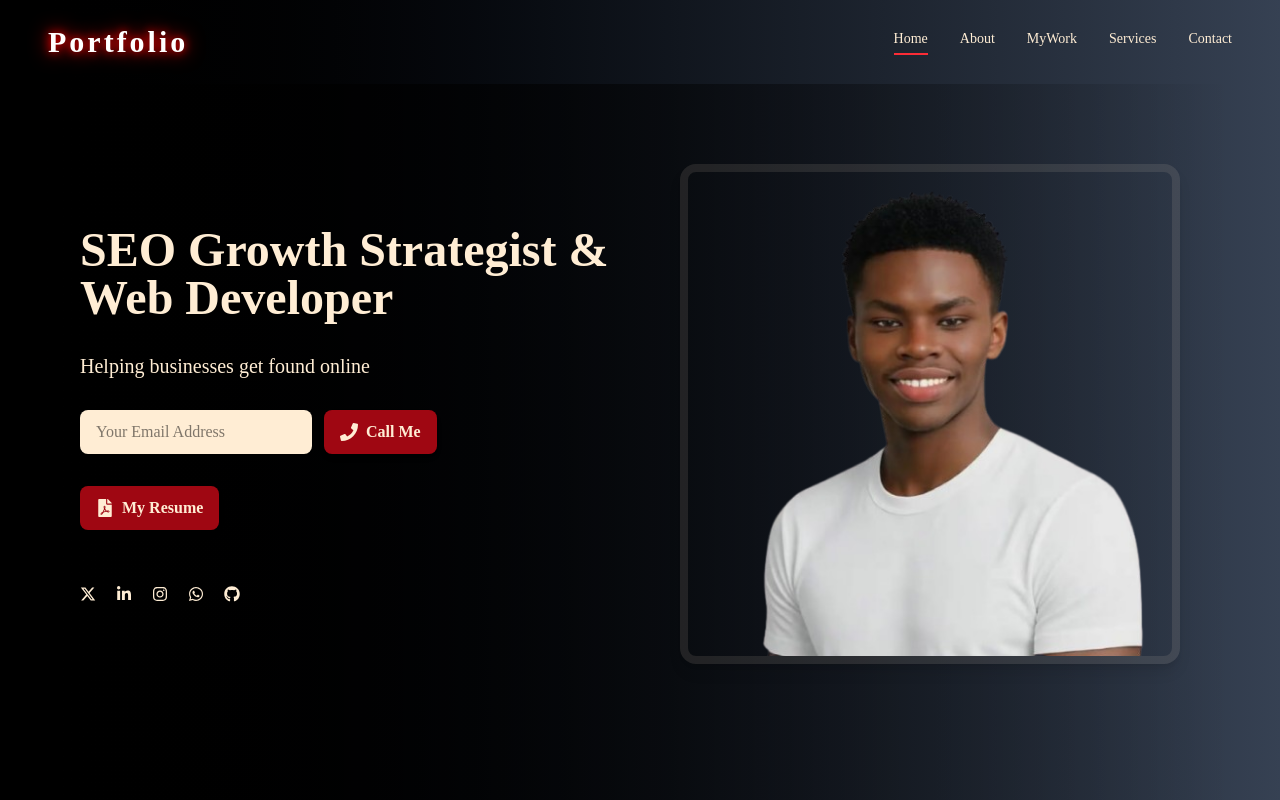
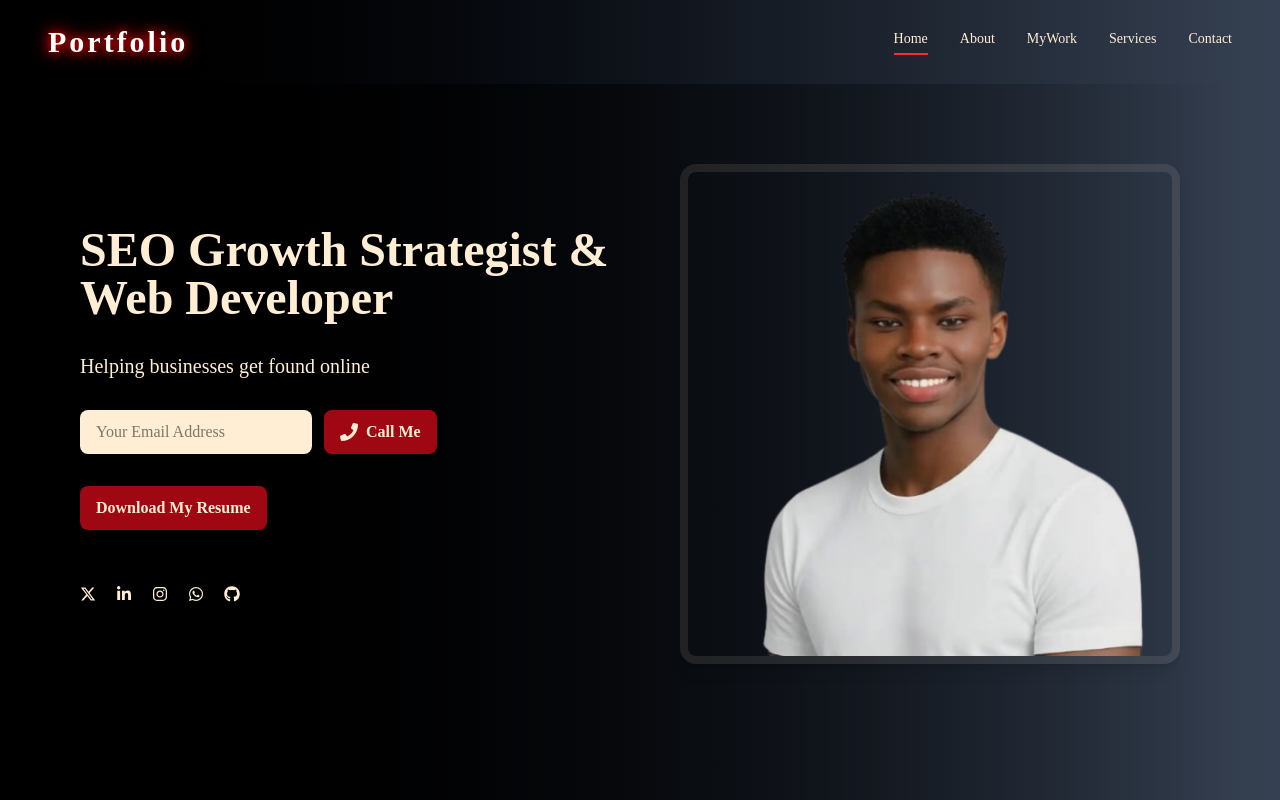
Before and after one commit to Segeramos/Crimson, a React (Vite) app: page / in a window 1280 px wide. Shown: the top 800 px of the page. Built offline with nearby package versions, Linux system fonts and the light colour scheme.

Commit message:
added cv

```diff
--- a/src/components/Home.jsx
+++ b/src/components/Home.jsx
@@ -141,8 +141,8 @@ export default function Home() {
               download
               className="w-full sm:w-auto bg-red-800 hover:bg-red-700 text-orange-100 rounded-lg px-4 py-2.5 font-semibold shadow-md hover:scale-105 transition inline-flex items-center justify-center space-x-2"
             >
-              <FaFilePdf className="text-lg" />
-              <span>My Resume</span>
+              {/* <FaFilePdf className="text-lg" /> */}
+              <span>Download My Resume</span>
             </a>
           </motion.div>
 
```
